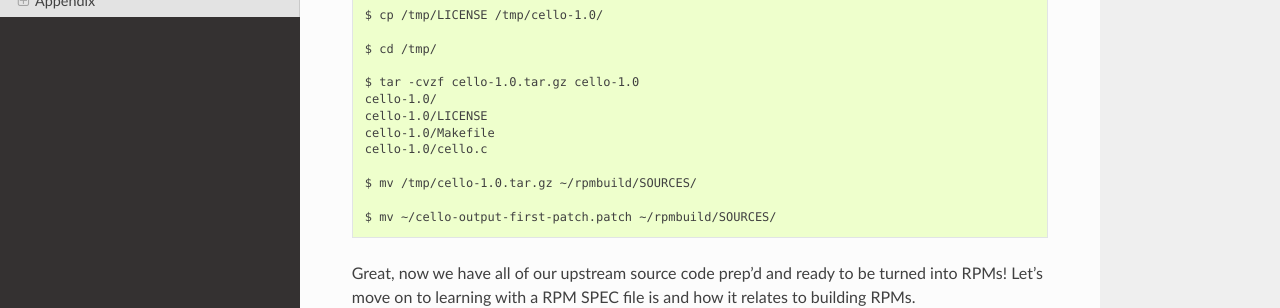
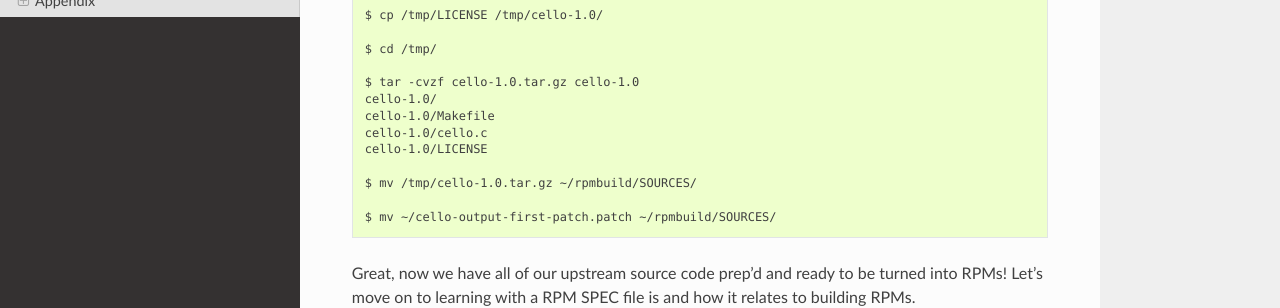
Before and after one commit to redhat-developer/rpm-packaging-guide, a Sphinx documentation site: the page built from source/rpm-guide.rst, in a window 1280 px wide and 900 px high, scrolled down 18096 px. Shown: the part 353-661 px from the top of the window. Built offline with Sphinx 7.4.7 and the Read the Docs theme 2.0.0, drawn with Linux system fonts in a browser that asks for light colours; some of the changed text lies outside the part shown.

```diff
--- a/source/rpm-guide.rst
+++ b/source/rpm-guide.rst
@@ -977,9 +977,9 @@ Let's make a project ``tar.gz`` out of our source code.
 
     $ tar -cvzf cello-1.0.tar.gz cello-1.0
     cello-1.0/
-    cello-1.0/LICENSE
     cello-1.0/Makefile
     cello-1.0/cello.c
+    cello-1.0/LICENSE
 
     $ mv /tmp/cello-1.0.tar.gz ~/rpmbuild/SOURCES/
 
```
